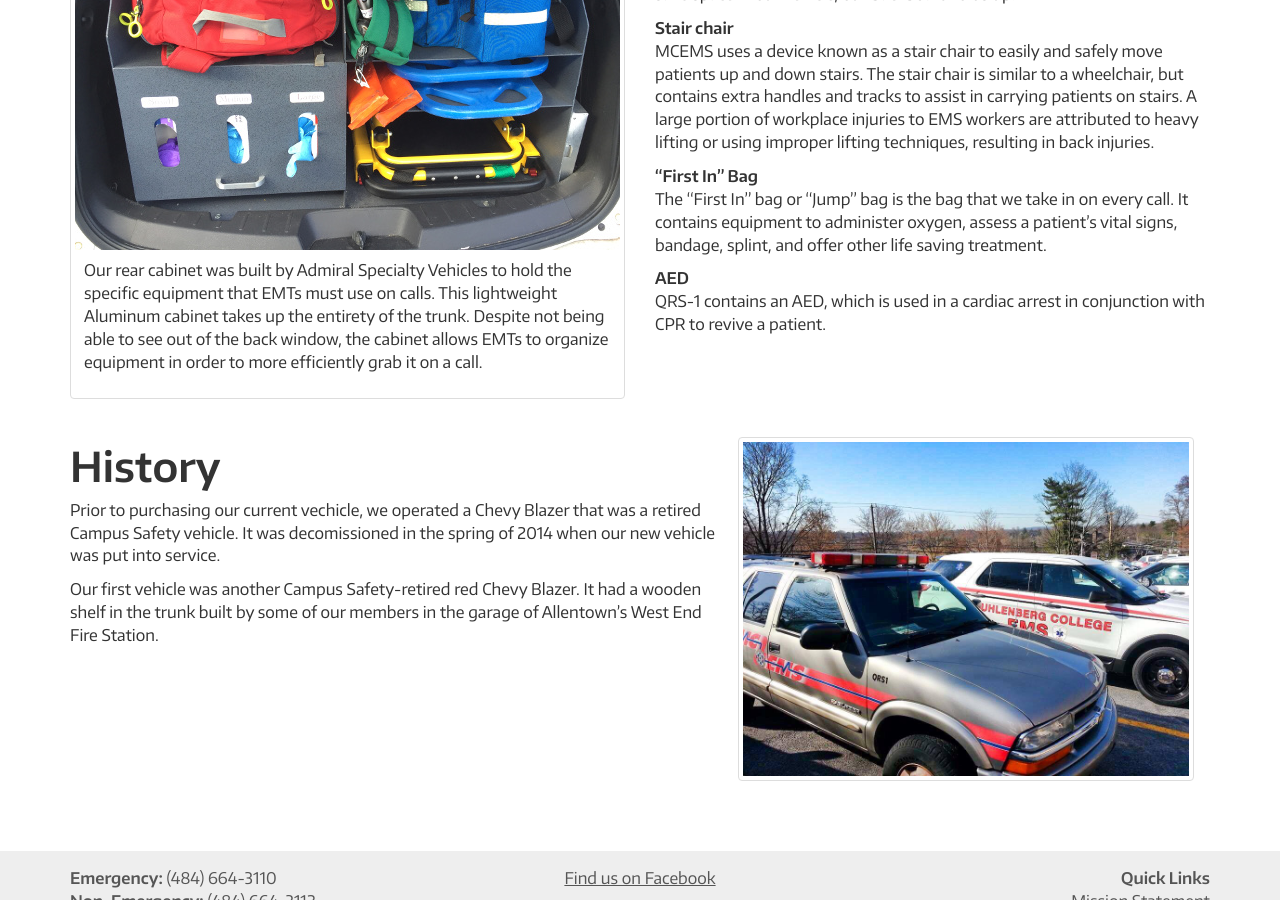
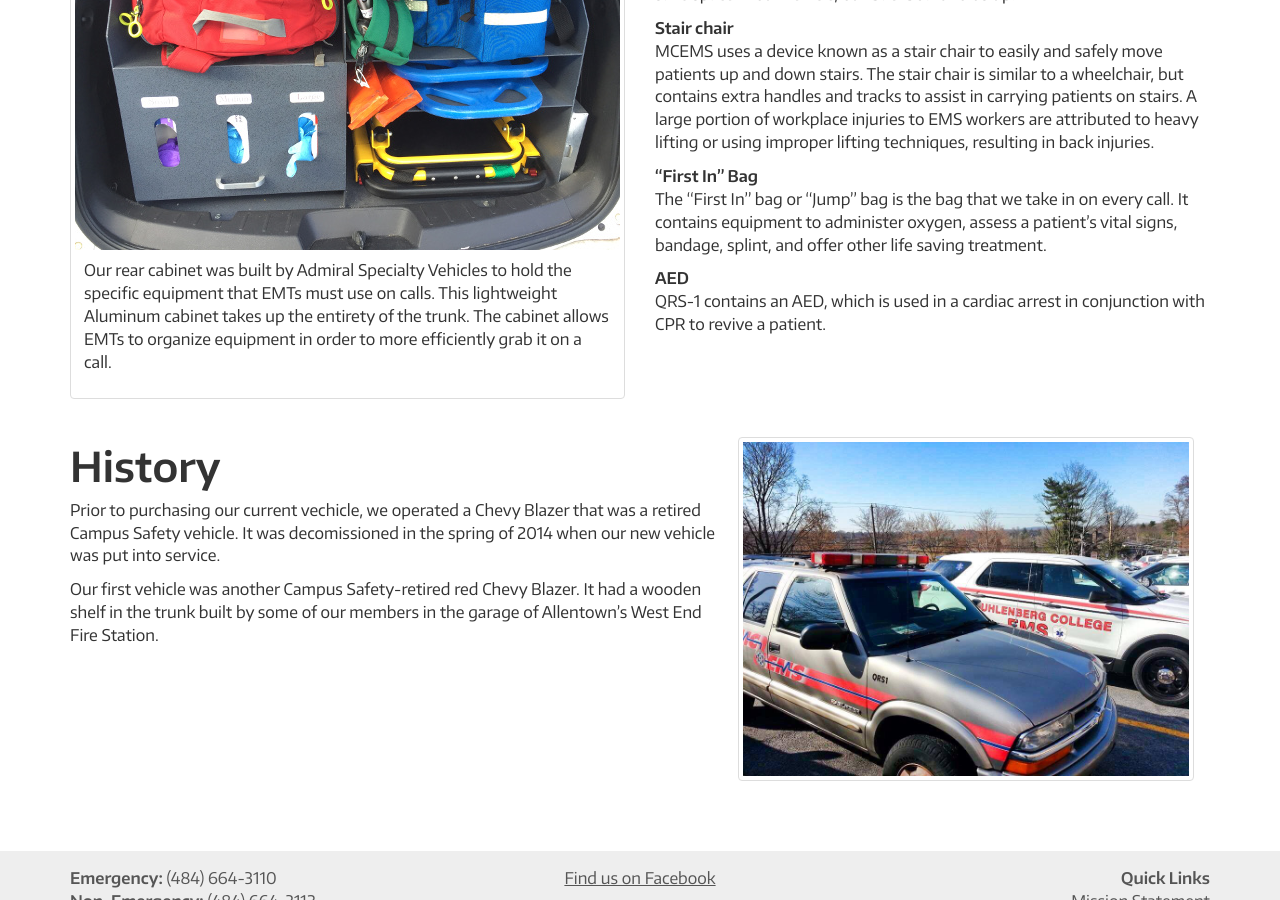
Before and after one commit to MCEMS/www, a Jekyll site: the page built from apparatus/index.markdown, in a window 1280 px wide and 900 px high, scrolled down 655 px. Built offline with Jekyll 4.4.1, drawn with Linux system fonts in a browser that asks for light colours; nearby versions of some CDN libraries.

Commit message:
Update index.markdown

```diff
--- a/apparatus/index.markdown
+++ b/apparatus/index.markdown
@@ -16,7 +16,7 @@ In 2014, we purchased a new vehicle, radio-designated QRS-1, as our primary resp
     <div class="thumbnail">
       <img src="/assets/images/rear_cabinet.jpg">
       <div class="caption">
-        <p>Our rear cabinet was built by Admiral Specialty Vehicles to hold the specific equipment that EMTs must use on calls. This lightweight Aluminum cabinet takes up the entirety of the trunk. Despite not being able to see out of the back window, the cabinet allows EMTs to organize equipment in order to more efficiently grab it on a call.</p>
+        <p>Our rear cabinet was built by Admiral Specialty Vehicles to hold the specific equipment that EMTs must use on calls. This lightweight Aluminum cabinet takes up the entirety of the trunk. The cabinet allows EMTs to organize equipment in order to more efficiently grab it on a call.</p>
       </div>
     </div>
   </div>
```
